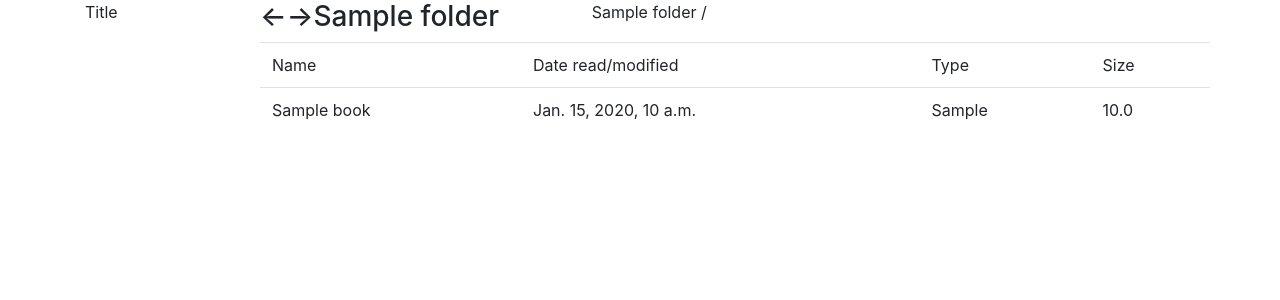
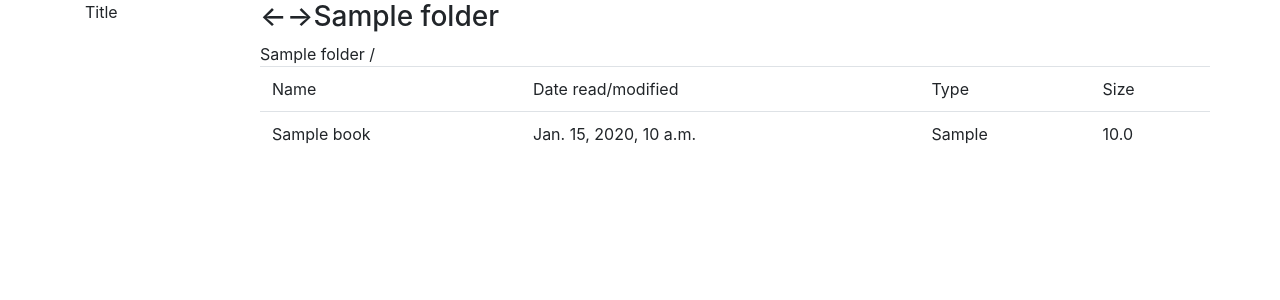
Before and after one commit to Chenger1/LocalBooksLibrary, a Django app: page / in a window 1280 px wide. Shown: the part 56-356 px from the top of the page. Run offline with Django 3.2, Linux system fonts and the light colour scheme; tables that the repository leaves empty hold one stand-in row (values such as "Sample post"); some libraries are stand-ins or nearby versions.

Commit message:
update: Moved div block below book`s name

```diff
--- a/library/books/templates/books/list.html
+++ b/library/books/templates/books/list.html
@@ -13,8 +13,6 @@
                 <div class="col-10">
                     <!-- Lists all folder and books-->
 
-                    <div class="row">
-                        <div class="col-4">
                     <div class="row">
                         <h3>
                             {% if parent_folder %}
@@ -33,10 +31,7 @@
 
                         <h3>{{ folder.name }}</h3>
                     </div>
-
-                        </div>
-
-                        <div class="col-6">
+                    <div class="row">
                         {% for folder in folder_nesting %}
                             {% if forloop.last %}
                                 {{ folder.name }} /
@@ -46,8 +41,6 @@
                         {% endfor %}
                     </div>
 
-
-                    </div>
                     <div class="row">
                         <table class="table">
                             <tr>
```
Lines whose indentation alone changed are shown as unchanged.
